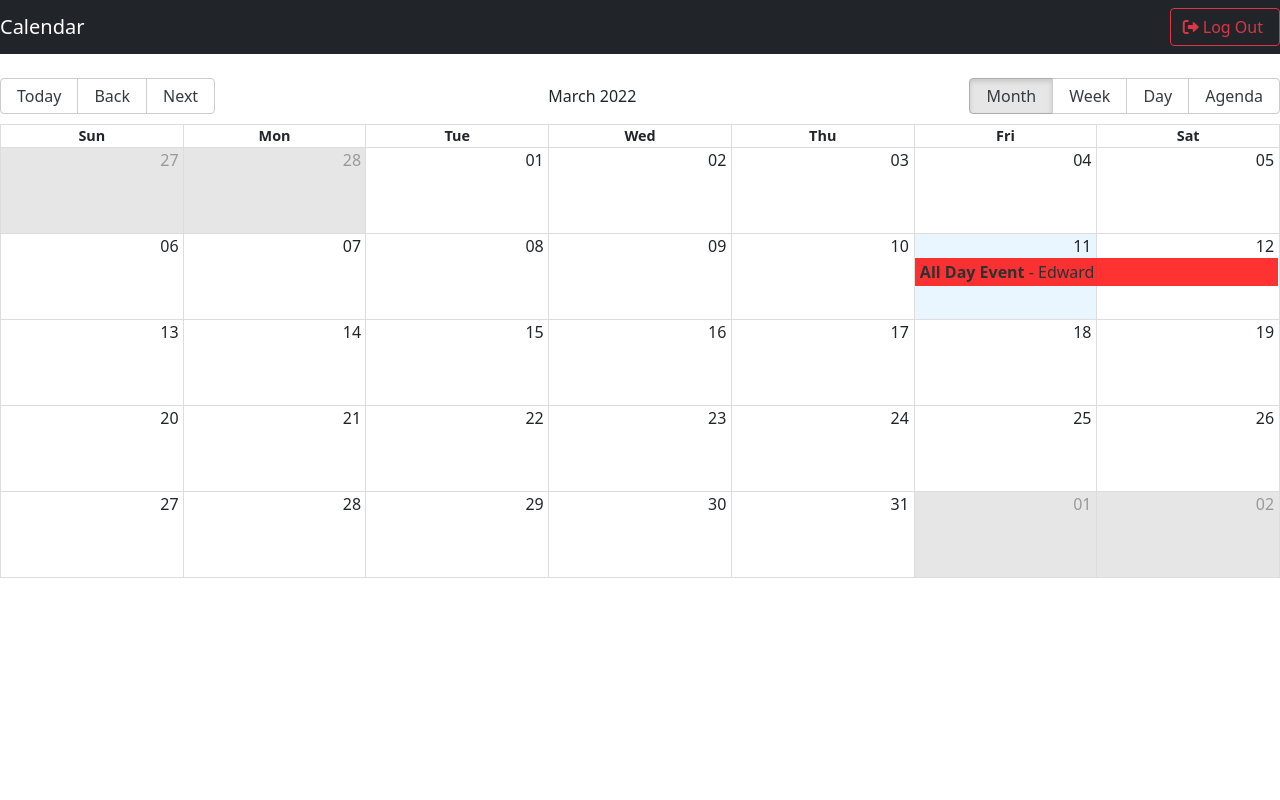
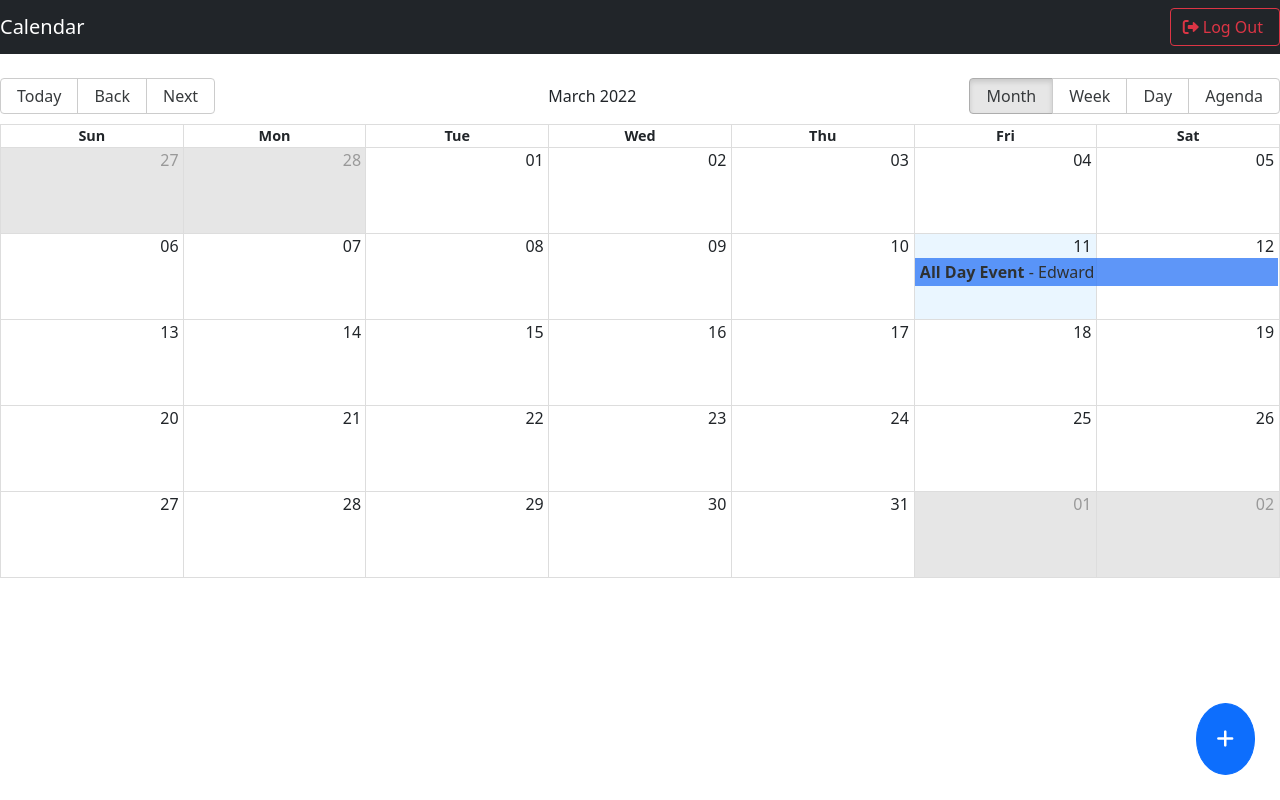
Before and after one commit to EdwardR0507/Calendar-Front, a React (Create React App) app: page / in a window 1280 px wide. Built offline with nearby package versions, Linux system fonts and the light colour scheme.

Commit message:
feat:crud events

```diff
--- /dev/null
+++ b/src/actions/calendar.js
@@ -0,0 +1,24 @@
+import { types } from "../types/types";
+
+export const addEventAction = (event) => ({
+  type: types.calendarAddEvent,
+  payload: event,
+});
+
+export const setActiveEventAction = (event) => ({
+  type: types.calendarSetActiveEvent,
+  payload: event,
+});
+
+export const clearActiveEventAction = () => ({
+  type: types.calendarClearActiveEvent,
+});
+
+export const calendarUpdateEventAction = (event) => ({
+  type: types.calendarUpdateEvent,
+  payload: event,
+});
+
+export const calendarDeleteEventAction = () => ({
+  type: types.calendarDeleteEvent,
+});
--- /dev/null
+++ b/src/components/AddNewFab.jsx
@@ -0,0 +1,18 @@
+import { useDispatch } from "react-redux";
+import { uiOpenModalAction } from "../actions/ui";
+import style from "./fab.module.css";
+const AddNewFab = () => {
+  const dispatch = useDispatch();
+
+  const handleClickNew = () => {
+    dispatch(uiOpenModalAction());
+  };
+
+  return (
+    <button className={`btn btn-primary ${style.fab}`} onClick={handleClickNew}>
+      <i className="fas fa-plus"></i>
+    </button>
+  );
+};
+
+export default AddNewFab;
--- a/src/components/CalendarModal.jsx
+++ b/src/components/CalendarModal.jsx
@@ -1,27 +1,40 @@
-import { useState } from "react";
-import { useDispatch } from "react-redux";
+import { useEffect, useState } from "react";
+import { useDispatch, useSelector } from "react-redux";
 import moment from "moment";
 import ModalLayout from "./ModalLayout";
 import DateTimePicker from "react-datetime-picker";
 import Swal from "sweetalert2";
 import { uiCloseModalAction } from "../actions/ui";
+import {
+  addEventAction,
+  calendarUpdateEventAction,
+  clearActiveEventAction,
+} from "../actions/calendar";
 
 const now = moment().minutes(0).seconds(0).add(1, "hours");
 
 const nowPlusOne = now.clone().add(1, "hours");
 
-const CalendarModal = ({ isOpen }) => {
+const initEvent = {
+  title: "",
+  notes: "",
+  start: now.toDate(),
+  end: nowPlusOne.toDate(),
+};
+
+const CalendarModal = () => {
   const dispatch = useDispatch();
+  const { isOpen } = useSelector((state) => state.ui);
+  const { activeEvent } = useSelector((state) => state.calendar);
   const [dateStart, setDateStart] = useState(now.toDate());
   const [dateEnd, setDateEnd] = useState(nowPlusOne.toDate());
-  const [formValues, setFormValues] = useState({
-    title: "",
-    notes: "",
-    start: now.toDate(),
-    end: nowPlusOne.toDate(),
-  });
+  const [formValues, setFormValues] = useState(initEvent);
 
   const { title, notes, start, end } = formValues;
+
+  useEffect(() => {
+    activeEvent ? setFormValues(activeEvent) : setFormValues(initEvent);
+  }, [activeEvent]);
 
   const handleStartDateChange = (e) => {
     setFormValues({ ...formValues, start: e });
@@ -56,16 +69,34 @@ const CalendarModal = ({ isOpen }) => {
         icon: "error",
       });
     }
+    if (activeEvent) {
+      dispatch(calendarUpdateEventAction(formValues));
+    } else {
+      dispatch(
+        addEventAction({
+          ...formValues,
+          id: new Date().getTime(), // id temporal
+          user: {
+            _id: "123",
+            name: "Edward",
+          },
+        })
+      );
+    }
     handleClose();
   };
 
   const handleClose = () => {
     dispatch(uiCloseModalAction());
+    dispatch(clearActiveEventAction());
+    setFormValues(initEvent);
   };
 
   return (
     <ModalLayout open={isOpen} onClose={handleClose}>
-      <h1 className="text-center"> New Event </h1>
+      <h1 className="text-center">
+        {!activeEvent ? "New Event" : "Update Event"}{" "}
+      </h1>
       <hr />
       <form className="container" onSubmit={handleSubmit}>
         <div className="form-group">
--- /dev/null
+++ b/src/components/DeleteEventFab.jsx
@@ -0,0 +1,23 @@
+import React from "react";
+import { useDispatch } from "react-redux";
+import { calendarDeleteEventAction } from "../actions/calendar";
+import styles from "./fab.module.css";
+const DeleteEventFab = () => {
+  const dispatch = useDispatch();
+  const handleDelete = () => {
+    dispatch(calendarDeleteEventAction());
+  };
+  return (
+    <button
+      className={`btn btn-danger ${styles.fab_danger}`}
+      onClick={handleDelete}
+    >
+      <i className="fas fa-trash-alt "></i>
+      <span>
+        <strong className="mx-1">Delete Event</strong>
+      </span>
+    </button>
+  );
+};
+
+export default DeleteEventFab;
--- /dev/null
+++ b/src/components/fab.module.css
@@ -0,0 +1,15 @@
+.fab {
+  position: fixed;
+  bottom: 25px;
+  right: 25px;
+  border-radius: 100%;
+  font-size: 20px;
+  padding: 20px;
+}
+
+.fab_danger {
+  position: fixed;
+  bottom: 25px;
+  padding: 10px;
+  left: 25px;
+}
--- a/src/pages/calendar/Index.jsx
+++ b/src/pages/calendar/Index.jsx
@@ -3,28 +3,21 @@ import { useDispatch, useSelector } from "react-redux";
 import { Calendar, momentLocalizer } from "react-big-calendar";
 import moment from "moment";
 import "react-big-calendar/lib/css/react-big-calendar.css";
-import Navbar from "../ui/Navbar";
+import Navbar from "../../components/Navbar";
 import CalendarEvent from "../../components/CalendarEvent";
 import CalendarModal from "../../components/CalendarModal";
+import AddNewFab from "../../components/AddNewFab";
 import { uiOpenModalAction } from "../../actions/ui";
+import {
+  clearActiveEventAction,
+  setActiveEventAction,
+} from "../../actions/calendar";
+import DeleteEventFab from "../../components/DeleteEventFab";
 
 const localizer = momentLocalizer(moment);
 
-const events = [
-  {
-    title: "All Day Event",
-    allDay: true,
-    start: moment().toDate(),
-    end: moment().add(1, "days").toDate(),
-    user: {
-      _id: "123",
-      name: "Edward",
-    },
-  },
-];
-
 const eventStyleGetter = (event, start, end, isSelected) => {
-  const backgroundColor = "red";
+  const backgroundColor = "#367CF7";
   const style = {
     backgroundColor: backgroundColor,
     borderRadius: "0px",
@@ -39,7 +32,7 @@ const eventStyleGetter = (event, start, end, isSelected) => {
 
 const MyCalendar = () => {
   const dispatch = useDispatch();
-  const { isOpen } = useSelector((state) => state.ui);
+  const { events, activeEvent } = useSelector((state) => state.calendar);
 
   const [lastView, setLastView] = useState(
     localStorage.getItem("lastView") || "month"
@@ -50,7 +43,7 @@ const MyCalendar = () => {
   };
 
   const onSelectEvent = (e) => {
-    console.log(e);
+    dispatch(setActiveEventAction(e));
   };
 
   const onViewChange = (e) => {
@@ -58,25 +51,34 @@ const MyCalendar = () => {
     localStorage.setItem("lastView", e);
   };
 
+  const onSelectSlot = () => {
+    dispatch(clearActiveEventAction());
+  };
+
   return (
     <>
       <Navbar />
-      <CalendarModal isOpen={isOpen} />
+      <CalendarModal />
       <Calendar
         localizer={localizer}
         events={events}
         startAccessor="start"
         endAccessor="end"
         style={{ height: 500 }}
+        selectable={true}
+        onSelectSlot={onSelectSlot}
         eventPropGetter={eventStyleGetter}
         onDoubleClickEvent={onDoubleClick}
         onSelectEvent={onSelectEvent}
+        onSelectedSlot
         onView={onViewChange}
         view={lastView}
         components={{
           event: CalendarEvent,
         }}
       />
+      <AddNewFab />
+      {activeEvent && <DeleteEventFab />}
     </>
   );
 };
--- /dev/null
+++ b/src/reducers/calendarReducer.js
@@ -0,0 +1,58 @@
+import moment from "moment";
+import { types } from "../types/types";
+const initialState = {
+  events: [
+    {
+      id: new Date().getTime(), // Provitional id
+      title: "All Day Event",
+      start: moment().toDate(),
+      end: moment().add(1, "days").toDate(),
+      bgColor: "#fafafa",
+      notes: "This is a note",
+      user: {
+        _id: "123",
+        name: "Edward",
+      },
+    },
+  ],
+  activeEvent: null,
+};
+
+export const calendarReducer = (state = initialState, action) => {
+  const { type, payload } = action;
+
+  switch (type) {
+    case types.calendarSetActiveEvent:
+      return {
+        ...state,
+        activeEvent: payload,
+      };
+    case types.calendarAddEvent:
+      return {
+        ...state,
+        events: [...state.events, payload],
+      };
+    case types.calendarClearActiveEvent:
+      return {
+        ...state,
+        activeEvent: null,
+      };
+    case types.calendarUpdateEvent:
+      return {
+        ...state,
+        events: state.events.map((event) =>
+          event.id === payload.id ? payload : event
+        ),
+      };
+    case types.calendarDeleteEvent:
+      return {
+        ...state,
+        events: state.events.filter(
+          (event) => event.id !== state.activeEvent.id
+        ),
+        activeEvent: null,
+      };
+    default:
+      return state;
+  }
+};
--- a/src/reducers/rootReducer.js
+++ b/src/reducers/rootReducer.js
@@ -1,6 +1,8 @@
 import { combineReducers } from "redux";
+import { calendarReducer } from "./calendarReducer";
 import { uiReducer } from "./uiReducer";
 
 export const rootReducer = combineReducers({
   ui: uiReducer,
+  calendar: calendarReducer,
 });
--- a/src/types/types.js
+++ b/src/types/types.js
@@ -2,4 +2,11 @@ export const types = {
   // Modal
   uiOpenModal: "[ui] Open modal",
   uiCloseModal: "[ui] Close modal",
+
+  // Calendar
+  calendarAddEvent: "[calendar] Add event",
+  calendarUpdateEvent: "[calendar] Update event",
+  calendarDeleteEvent: "[calendar] Delete event",
+  calendarSetActiveEvent: "[calendar] Set active event",
+  calendarClearActiveEvent: "[calendar] Clear active event",
 };
```
Also changed, not shown: src/components/Navbar.jsx (renamed from src/pages/ui/Navbar.jsx).
